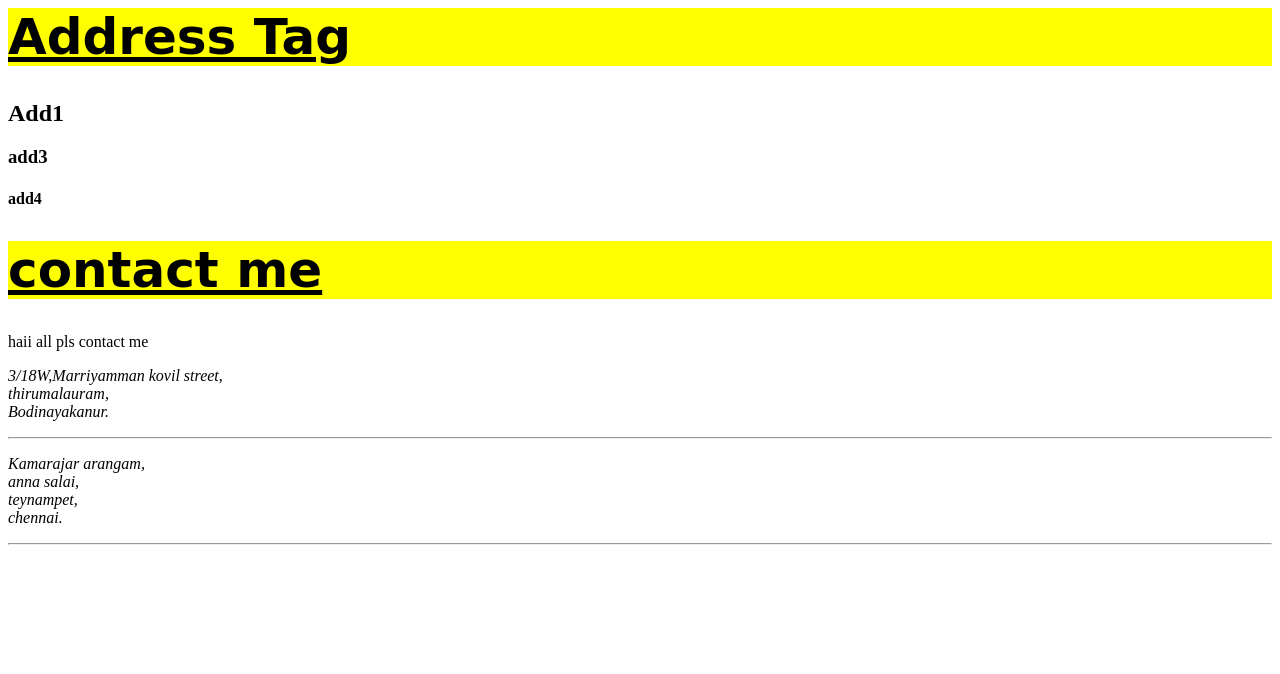
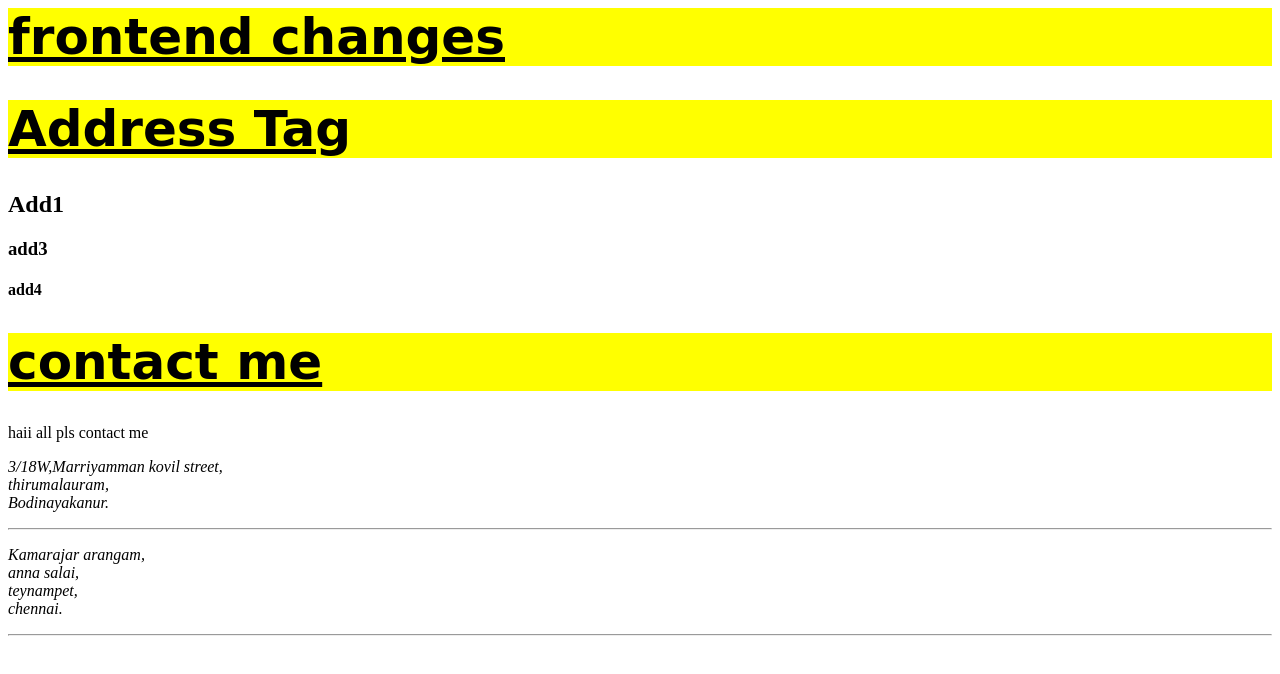
Before and after one commit to Sindhupriya-G/repo1, a plain HTML site: page index.html in a window 1280 px wide. Drawn offline with Linux system fonts and the light colour scheme; files that its build step writes are made by us from their sources.

Commit message:
feat:frontend changes

```diff
--- a/index.html
+++ b/index.html
@@ -1,8 +1,9 @@
 <head>
-    <title>address tag</title>
+    <title>address</title>
     <link rel="stylesheet" type="text/css" href="css/style.css">
  </head>
  <body>
+    <h1>frontend changes</h1>
  <h1>Address Tag</h1>
  <h2>Add1</h2>
  <h3>add3</h3>
```
